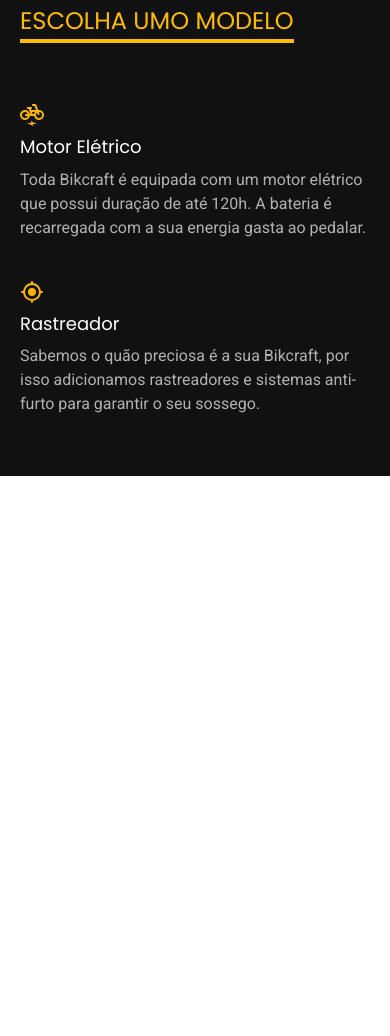
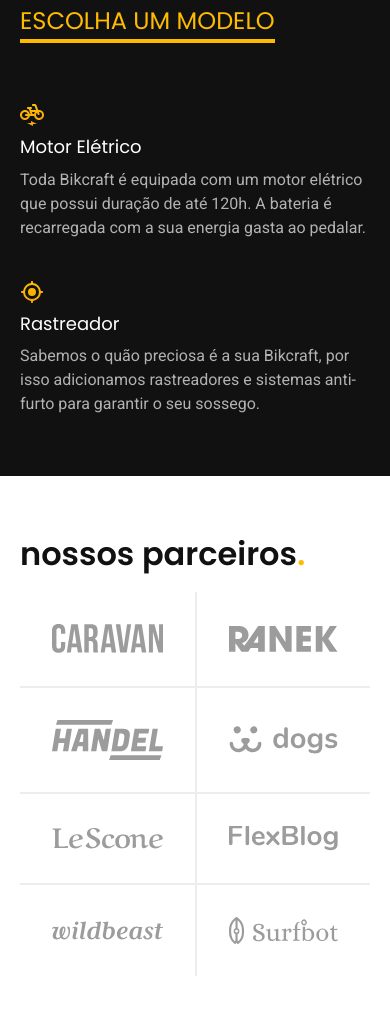
Before and after one commit to arissonlima/bikcraft, a plain HTML site: page index.html in a window 390 px wide. Shown: the part 1797-2833 px from the top of the page. Before the commit the page ends 2273 px from the top, so only its background shows below. Drawn offline with Linux system fonts and the light colour scheme.

Commit message:
Created partners section

```diff
--- /dev/null
+++ b/css/home/parceiros.css
@@ -0,0 +1,56 @@
+.parceiros{
+  padding-top: 60px;
+  padding-bottom: 120px;
+}
+
+.parceiros h2{
+  margin-bottom: 60px;
+}
+
+.parceiros ul{
+  padding: 0 20px;
+  max-width: 1400px;
+  margin: 0 auto;
+  display: grid;
+  grid-template-columns: repeat(4, 1fr);
+}
+
+.parceiros li{
+  display: flex;
+  padding: 32px;
+  border-left: 2px solid var(--cor-2);
+}
+
+.parceiros li:first-child, .parceiros li:nth-child(5){
+  border-left: none;
+}
+
+.parceiros li:nth-child(n+5){
+  border-top: 2px solid var(--cor-2);
+}
+
+.parceiros img{
+  margin: auto;
+}
+
+@media(max-width: 800px){
+  .parceiros{
+    padding-bottom: 60px;
+  }
+
+  .parceiros h2{
+    margin-bottom: 20px;
+  }
+
+  .parceiros ul{
+    grid-template-columns: repeat(2, 1fr);
+  }
+
+  .parceiros li:nth-child(n + 3){
+    border-top: 2px solid var(--cor-2);
+  }
+
+  .parceiros li:nth-child(odd){
+    border-left: none;
+  }
+}
--- a/css/style.css
+++ b/css/style.css
@@ -8,5 +8,6 @@
 
 @import "./home/introducao.css";
 @import "./home/tecnologia.css";
+@import "./home/parceiros.css";
 
 @import "./bicicletas/bicicletas-lista.css";
--- a/index.html
+++ b/index.html
@@ -100,7 +100,7 @@
             ergonomia na sua pedalada. Você pode também personalizar
             completamente as suas cores.
           </p>
-          <a class="link" href="./bicicletas.html">Escolha umo modelo</a>
+          <a class="link" href="./bicicletas.html">Escolha um modelo</a>
           <div class="tecnologia-vantagens">
             <div>
               <img src="./img/icones/eletrica.svg" alt="" />
@@ -126,5 +126,22 @@
         </div>
       </div>
     </article>
+
+    <section class="parceiros" aria-label="Nossos parceiros">
+      <h2 class="container font-1-xxl">
+        nossos parceiros<span class="cor-p1">.</span>
+      </h2>
+
+      <ul>
+        <li><img src="./img/parceiros/caravan.svg" alt="Caravan" /></li>
+        <li><img src="./img/parceiros/ranek.svg" alt="Ranek" /></li>
+        <li><img src="./img/parceiros/handel.svg" alt="Handel" /></li>
+        <li><img src="./img/parceiros/dogs.svg" alt="Dogs" /></li>
+        <li><img src="./img/parceiros/lescone.svg" alt="Lescone" /></li>
+        <li><img src="./img/parceiros/flexblog.svg" alt="Flexblog" /></li>
+        <li><img src="./img/parceiros/wildbeast.svg" alt="Wildbeast" /></li>
+        <li><img src="./img/parceiros/surfbot.svg" alt="Surfbot" /></li>
+      </ul>
+    </section>
   </body>
 </html>
```
